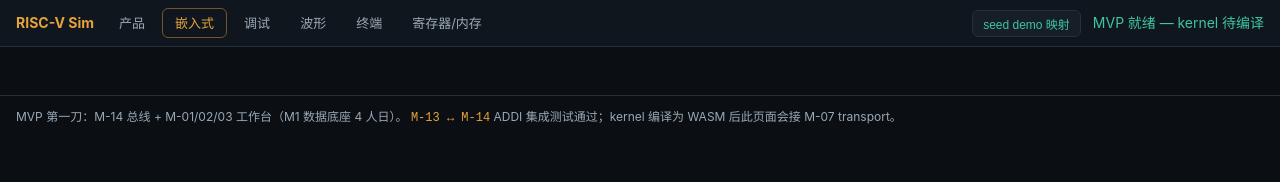
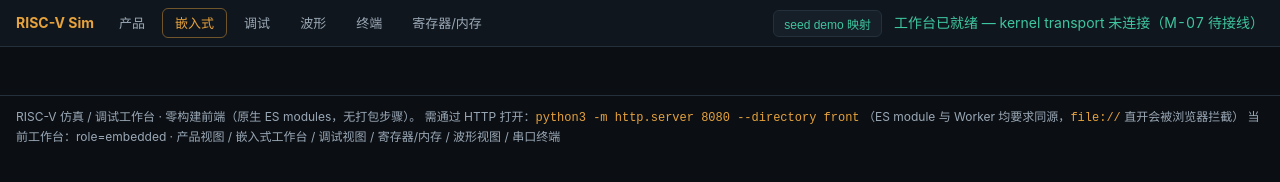
Before and after one commit to chenyuxiangg/riscv-sim, a plain HTML site: page front/index.html in a window 1280 px wide. Drawn offline with Linux system fonts and the light colour scheme.

Commit message:
chore(front): 状态栏/页脚文案改为从真实状态推导 + 补 file:// 部署提示
FRONTEND_Review.md #11 / #12 / #13 的代码部分（文档同步另提一 commit）。

- #11 状态栏写死 "MVP 就绪 — kernel 待编译" —— kernel 早已编译并跑通
  M-13/M-14/M-18/M-19，文案却是过期信息。现在：
  - m07 的 `mountTransport()` 返回 `{mode, connected}` 描述符
  - app.js 由该描述符推导状态栏文本（未连接时不再谎称"待编译"）
- #12 页脚写死 "MVP 第一刀：M-14 总线 + M-01/02/03 工作台（M1 数据底座
  4 人日）" —— 同样过期，且写死阶段号注定再次过期。改为通用文案，
  并由 JS 填充 `#build-info`（role + 已挂载视图名），文案从此不会过期
- #13 `file://` 直开被浏览器 CORS 拦截 → 空白页且无任何提示：
  - index.html 加一段 **inline classic script**（非 module）。它在 module
    脚本被拦截时仍会执行，因此能把失败原因说清楚，而不是白屏
  - 页脚常驻部署提示：`python3 -m http.server 8080 --directory front`
  - 标题去掉硬编码的 "(MVP)"

实证（DOM stub + Node 22）：

    status  : "工作台已就绪 — kernel transport 未连接（M-07 待接线）"
    build-info: "当前工作台：role=embedded · 产品视图 / 嵌入式工作台 / ..."

关联：FRONTEND_Review.md #11 / #12 / #13

```diff
--- a/front/app.js
+++ b/front/app.js
@@ -44,20 +44,48 @@
     };
 }
 
+/**
+ * Derive the status-bar text from the real transport state instead of
+ * hardcoding it (FRONTEND_Review.md #11).
+ *
+ * @param {{mode: string, connected: boolean}|undefined} transport
+ * @returns {string}
+ */
+function describeTransport(transport) {
+    if (transport?.connected) {
+        return `kernel 已连接 — ${transport.mode} transport`;
+    }
+    return "工作台已就绪 — kernel transport 未连接（M-07 待接线）";
+}
+
+/**
+ * Fill the footer with what is actually mounted, so the copy cannot go
+ * stale the way a hardcoded phase label did (FRONTEND_Review.md #12).
+ *
+ * @param {{role: string, views: {hash: string, name: string}[]}} workspace
+ */
+function describeWorkspace(workspace) {
+    const info = document.getElementById("build-info");
+    if (!info) return;
+    const names = (workspace?.views ?? []).map((v) => v.name).join(" / ");
+    info.textContent = `当前工作台：role=${workspace?.role ?? "?"} · ${names}`;
+}
+
 async function bootstrap() {
     status.textContent = "正在挂载模块…";
-    await Promise.all([
-        mountWorkbench(),
+    const [workspace, , , , , transport] = await Promise.all([
+        mountWorkbench(),        // 0 → assembled workspace snapshot
         mountViewComponents(),
         mountViewStore(),
         mountSession(),
         mountCommandRouter(),
-        mountTransport(),
+        mountTransport(),        // 5 → live transport state
         mountRegisterMemory(),
     ]);
     wireDevSeeding();
     exposeDevHelpers();
-    status.textContent = "MVP 就绪 — kernel 待编译";
+    describeWorkspace(workspace);
+    status.textContent = describeTransport(transport);
 }
 
 bootstrap().catch((err) => {
--- a/front/index.html
+++ b/front/index.html
@@ -2,7 +2,7 @@
 <html lang="zh-CN">
 <head>
   <meta charset="utf-8">
-  <title>RISC-V Sim · 工作台 (MVP)</title>
+  <title>RISC-V Sim · 工作台</title>
   <meta name="viewport" content="width=device-width, initial-scale=1">
   <link rel="stylesheet" href="style.css">
 </head>
@@ -24,9 +24,23 @@
   <main id="app"></main>
 
   <footer class="footer">
-    MVP 第一刀：M-14 总线 + M-01/02/03 工作台（M1 数据底座 4 人日）。
-    <code>M-13 ↔ M-14</code> ADDI 集成测试通过；kernel 编译为 WASM 后此页面会接 M-07 transport。
+    RISC-V 仿真 / 调试工作台 · 零构建前端（原生 ES modules，无打包步骤）。
+    需通过 HTTP 打开：<code>python3 -m http.server 8080 --directory front</code>
+    <span class="muted">（ES module 与 Worker 均要求同源，<code>file://</code> 直开会被浏览器拦截）</span>
+    <span id="build-info"></span>
   </footer>
+
+  <script>
+    // ES modules need a same-origin HTTP(S) origin — a `file://` page is
+    // blocked by the browser's CORS rules and would show a blank page with
+    // no explanation. This inline classic script still runs when the
+    // module script is blocked, so the failure is spelled out
+    // (FRONTEND_Review.md #13).
+    if (location.protocol === "file:") {
+      document.getElementById("status").textContent =
+        "请通过 HTTP 打开：python3 -m http.server 8080 --directory front";
+    }
+  </script>
 
   <script type="module" src="app.js"></script>
 </body>
--- a/front/services/m07_transport.js
+++ b/front/services/m07_transport.js
@@ -6,6 +6,22 @@
 // Both share the same `riscv_sim_contract::protocol::Message`
 // envelope; the host picks one at startup.
 
+/**
+ * @typedef {object} TransportStatus
+ * @property {"none"|"worker"|"websocket"} mode — which adapter is in use
+ * @property {boolean} connected           — is a kernel reachable right now
+ */
+
+/**
+ * Mount the transport adapter.
+ *
+ * MVP: neither adapter exists yet, so the status is reported as
+ * "not connected". The workbench derives its status-bar text from this
+ * descriptor instead of hardcoding it (FRONTEND_Review.md #11) — a
+ * hardcoded "kernel 待编译" outlived the kernel and became stale.
+ *
+ * @returns {Promise<TransportStatus>}
+ */
 export async function mountTransport() {
-    return Promise.resolve();
+    return { mode: "none", connected: false };
 }
--- a/front/views/m01_workbench.js
+++ b/front/views/m01_workbench.js
@@ -433,13 +433,18 @@
 // Bootstrap (replaces the `mount*` no-op from the MVP skeleton).
 // ---------------------------------------------------------------------------
 
-/** @returns {Promise<void>} */
+/**
+ * Mount the workbench and route to the initial view.
+ *
+ * @returns {Promise<object>} the assembled workspace snapshot
+ */
 export async function mountWorkbench() {
     const role = resolveRole();
-    assembleWorkspace(role);
+    const workspace = assembleWorkspace(role);
     window.addEventListener("hashchange", () => {
         route(location.hash);
     });
     // Run once with whatever the URL says.
     route(location.hash || `#/${currentRole}`);
+    return workspace;
 }
```
